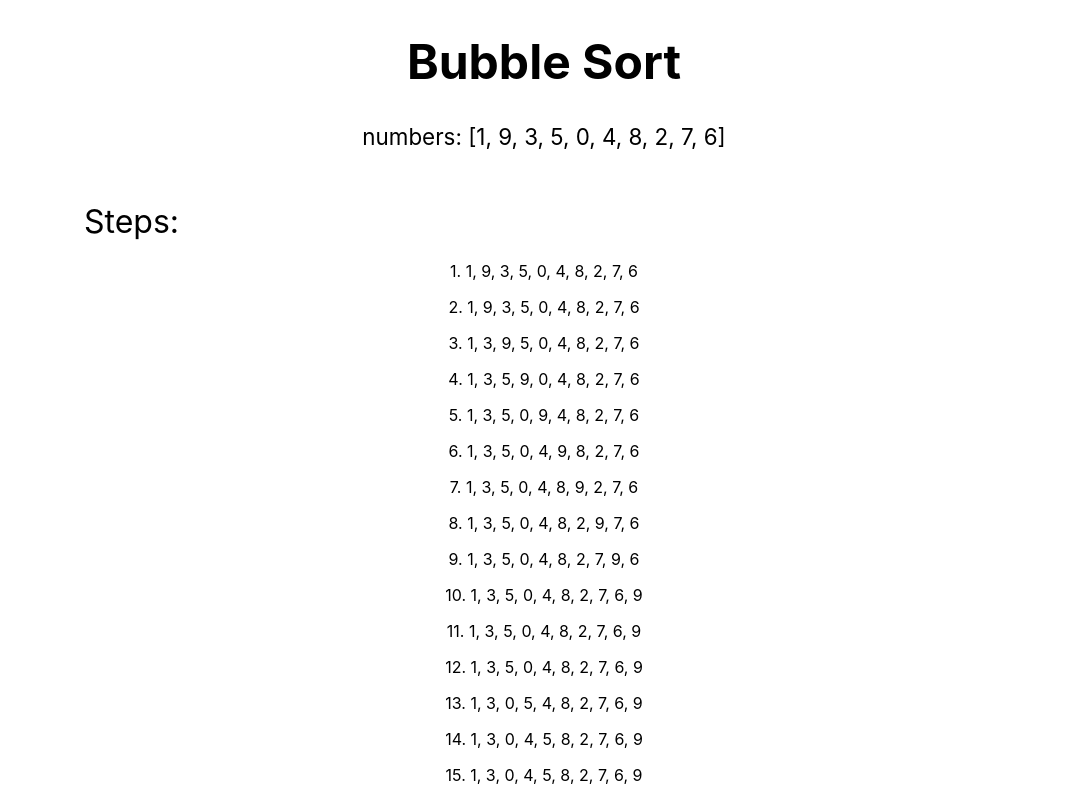
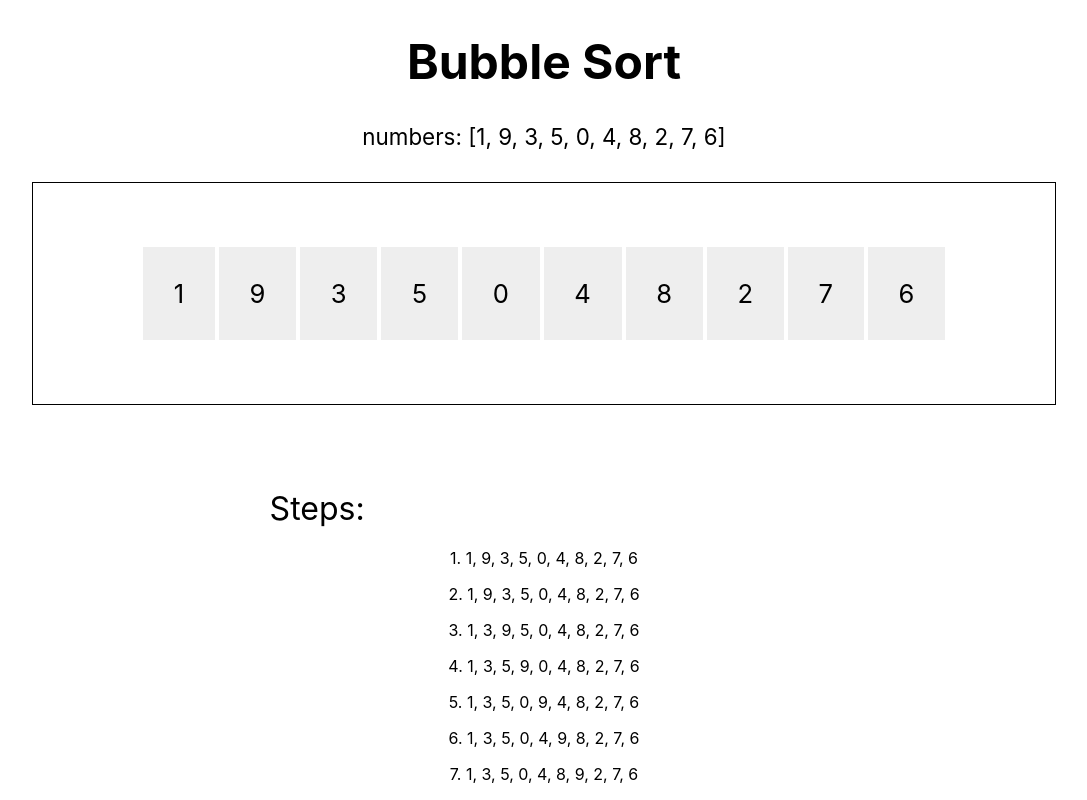
Before and after one commit to Thungghuan/algorithm-v11n, a Next.js app: page /algorithms/bubble_sort in a window 1280 px wide. Shown: the top 800 px of the page, without its empty margins (96-1183 px from the left). Built offline with nearby package versions, Linux system fonts and the light colour scheme.

Commit message:
feat: add a visualization block

```diff
--- a/pages/algorithms/bubble_sort/index.tsx
+++ b/pages/algorithms/bubble_sort/index.tsx
@@ -6,10 +6,12 @@ import style from '../../../styles/algorithms/bubbleSort.module.css'
 
 const BubbleSort: NextPage = () => {
   const numbers = useMemo(() => [1, 9, 3, 5, 0, 4, 8, 2, 7, 6], [])
-  // const steps: number[][] = []
   const [steps, setSteps] = useState<number[][]>()
+  const [index, setIndex] = useState<number>(0)
 
   const sort = (numbers: number[]) => {
+    numbers = JSON.parse(JSON.stringify(numbers))
+
     const steps: number[][] = []
 
     let step: number[] = JSON.parse(JSON.stringify(numbers))
@@ -31,8 +33,6 @@ const BubbleSort: NextPage = () => {
     return steps
   }
 
-  // const steps = sort(numbers)
-
   useEffect(() => setSteps(sort(numbers)), [numbers])
 
   return (
@@ -44,7 +44,17 @@ const BubbleSort: NextPage = () => {
       <div className={baseStyle.container}>
         <h1 className={baseStyle.title}>Bubble Sort</h1>
         <div className={style.numbers}>
-          numbers: {`[${steps?.[0].join(', ')}]`}
+          numbers: {`[${numbers.join(', ')}]`}
+        </div>
+
+        <div className={style['visual-wrapper']}>
+          <div className={style['number-wrapper']}>
+            {steps?.[index].map((number, i) => (
+              <div key={i} className={style['number-block']}>
+                {number}
+              </div>
+            ))}
+          </div>
         </div>
 
         <div className={style['steps-container']}>
--- a/styles/algorithms/bubbleSort.module.css
+++ b/styles/algorithms/bubbleSort.module.css
@@ -2,11 +2,34 @@
   font-size: 1.4rem;
 }
 
+.visual-wrapper {
+  margin: 2rem auto;
+  padding: 4rem 0;
+  border: 1px solid black;
+}
+
+.number-wrapper {
+  width: 100%;
+  display: flex;
+  justify-content: center;
+  align-items: center;
+}
+
+.number-block {
+  margin: 0 2px;
+  padding: 2.4vw;
+  display: flex;
+  justify-content: center;
+  align-items: center;
+  background-color: #eee;
+  font-size: 2vw;
+}
+
 .steps-container {
   padding: 2rem;
-  width: 100%;
+  margin: 0 auto;
+  max-width: 46vw;
 }
-
 
 .steps-title {
   margin: 20px;
--- a/styles/globals.css
+++ b/styles/globals.css
@@ -5,12 +5,3 @@ body {
   font-family: -apple-system, BlinkMacSystemFont, Segoe UI, Roboto, Oxygen,
     Ubuntu, Cantarell, Fira Sans, Droid Sans, Helvetica Neue, sans-serif;
 }
-
-a {
-  color: inherit;
-  text-decoration: none;
-}
-
-* {
-  box-sizing: border-box;
-}
```
